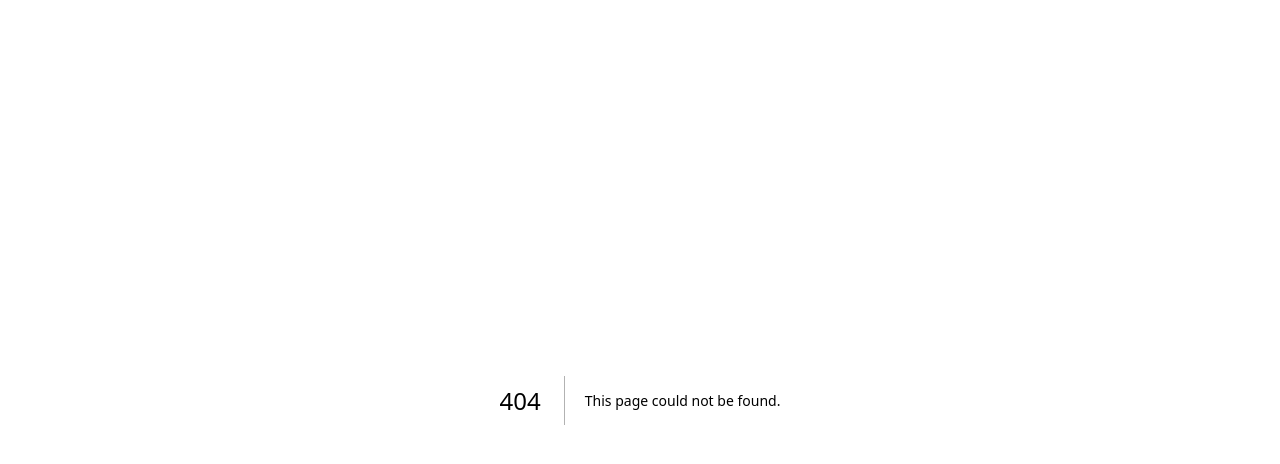
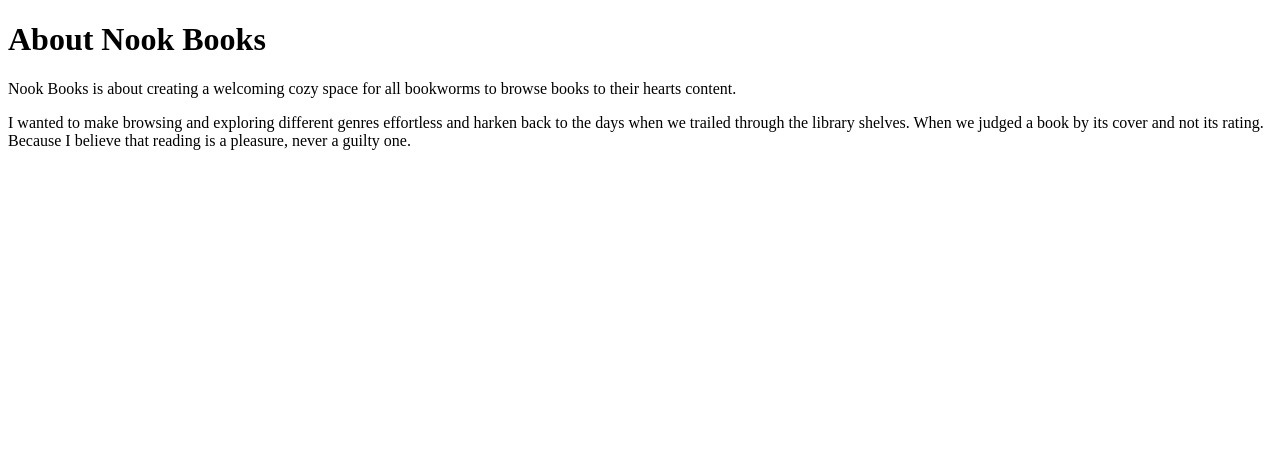
Before and after one commit to MinoshkaBocarro/nook-books, a Next.js app: page /about in a window 1280 px wide. Before the commit this address had no page. Shown: the top 464 px of the page. Built offline with nearby package versions, Linux system fonts and the light colour scheme.

Commit message:
Add initial AboutPage

```diff
--- /dev/null
+++ b/src/pages/about.jsx
@@ -0,0 +1,21 @@
+function AboutPage() {
+	return (
+		<>
+			<h1>About Nook Books</h1>
+			<p>
+				Nook Books is about creating a welcoming cozy space for all
+				bookworms to browse books to their hearts content.
+			</p>
+
+			<p>
+				I wanted to make browsing and exploring different genres
+				effortless and harken back to the days when we trailed through
+				the library shelves. When we judged a book by its cover and not
+				its rating. Because I believe that reading is a pleasure, never
+				a guilty one.
+			</p>
+		</>
+	);
+}
+
+export default AboutPage;
```
